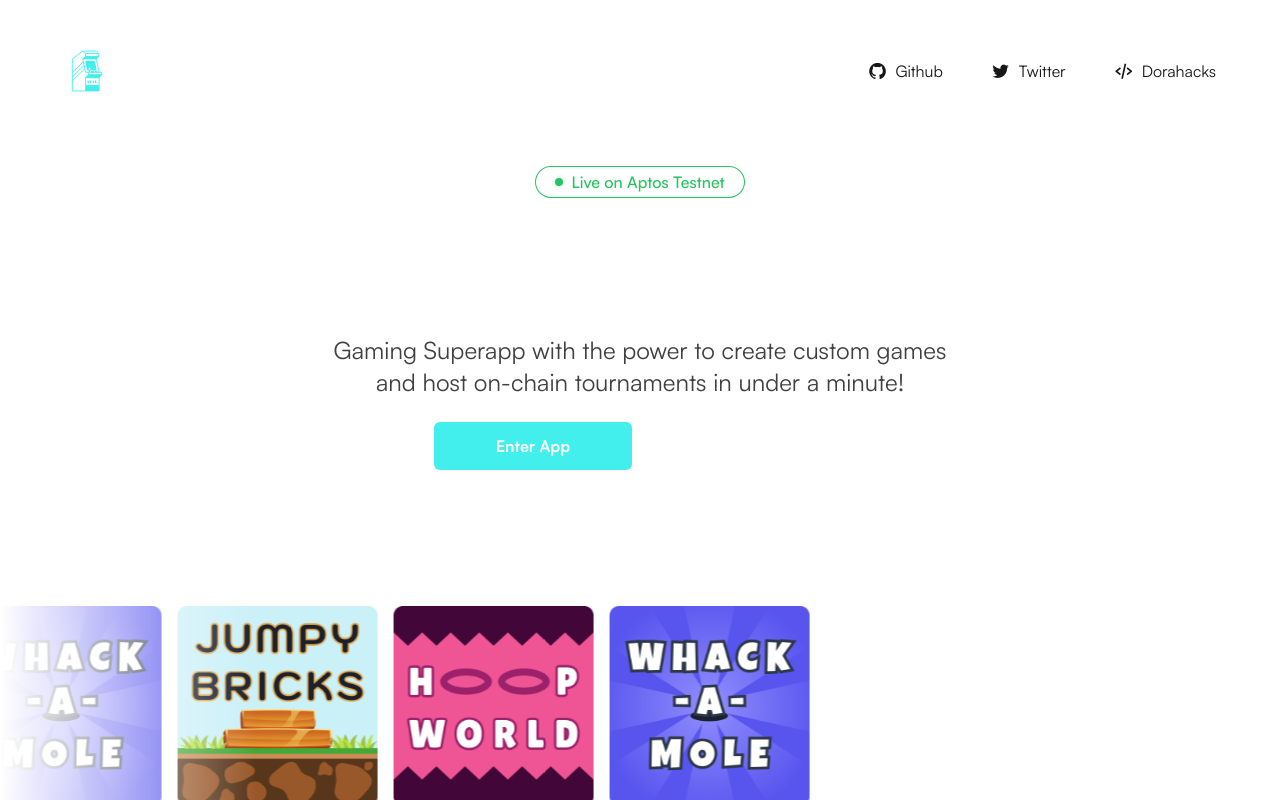
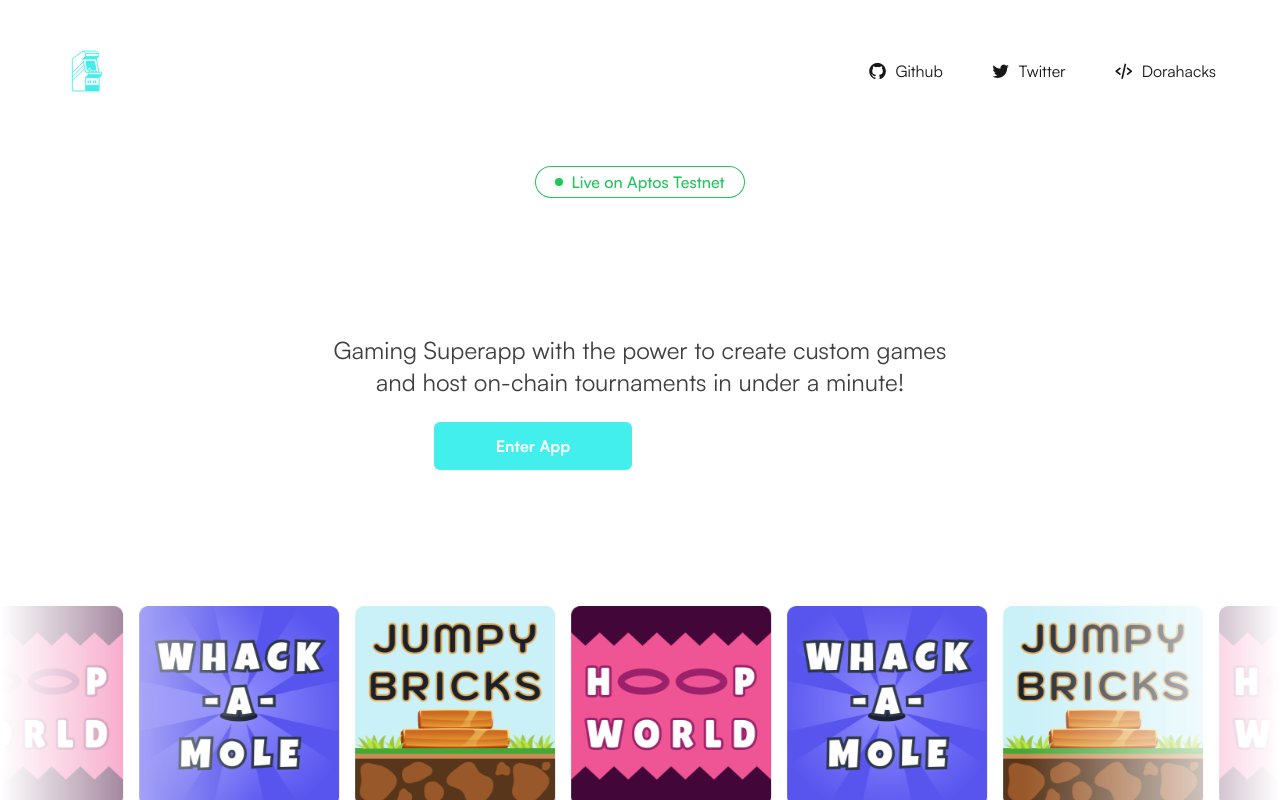
Before and after one commit to Arcade-App/Arcade-Web-Sonic-Demo, a Next.js app: page / in a window 1280 px wide. Built offline with nearby package versions, Linux system fonts and the light colour scheme.

Commit message:
game infinite -fix

```diff
--- a/src/app/page.js
+++ b/src/app/page.js
@@ -117,15 +117,27 @@ export default function Home() {
 
 const games = [
   {
-    name:'game1',
+    name: 'game1',
     image: '/Game1.png'
   },
   {
-    name:'game2',
+    name: 'game2',
     image: '/Game2.png'
   },
   {
-    name:'game3',
+    name: 'game3',
+    image: '/Game3.png'
+  },
+  {
+    name: 'game4',
+    image: '/Game1.png'
+  },
+  {
+    name: 'game5',
+    image: '/Game2.png'
+  },
+  {
+    name: 'game6',
     image: '/Game3.png'
   },
 
```
